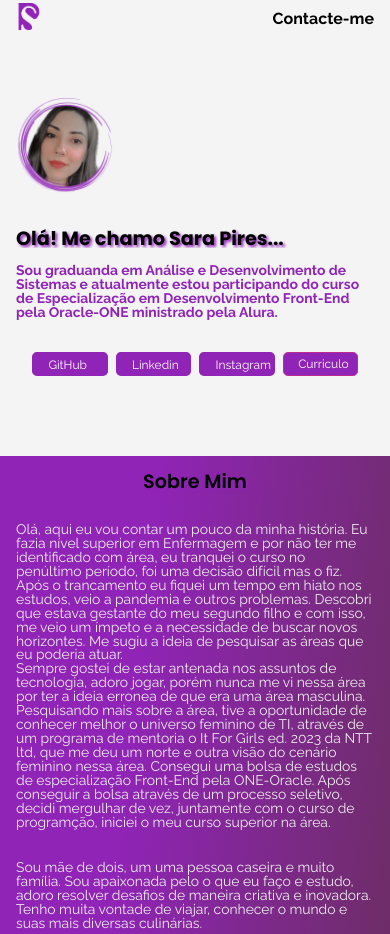
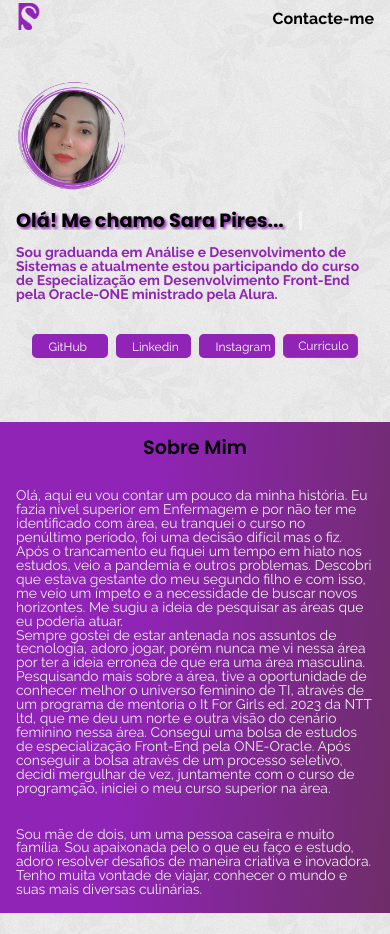
Before and after one commit to SarahLuthien/portfolio-profissional-sarapires, a plain HTML site: page index.html in a window 390 px wide. Shown: the top 934 px of the page. Drawn offline with Linux system fonts and the light colour scheme.

Commit message:
background

```diff
--- a/styles/academic.css
+++ b/styles/academic.css
@@ -31,19 +31,21 @@
 
 .academic__courses__box_um{
     background-color: #9024b6;
+    background-image: url(/assets/batthern.png);
     color: #ffff;
     border-radius: 20px;
     box-shadow: 10px 10px 15px black;
     width: 22rem;
     padding: 2rem;
     gap: 0.5rem;
-    opacity: 0.9;
+    opacity: 1;
 
 }
 
 
 .academic__courses__box_dois{
     border-radius: 20px;
+    background-image: url(/assets/batthern.png);
     background-color: rgb(199, 197, 197);
     box-shadow: 10px 10px 15px black;
     width: 22rem;
--- a/styles/header.css
+++ b/styles/header.css
@@ -5,6 +5,7 @@
     align-items: center;
     position: fixed;
     top: 0;
+    background-image: url(/assets/xv.png);
     background-color: #f4f4f4;
     width: 100%;
     padding: 0.2rem 1rem;
--- a/styles/main.css
+++ b/styles/main.css
@@ -30,6 +30,7 @@
     line-height: 1;
     color: var(--cor-secundaria);
     overflow-x: hidden;
+    background-image: url(/assets/xv.png);
 }
 
 main{
--- a/styles/presentation.css
+++ b/styles/presentation.css
@@ -281,14 +281,13 @@
         flex-direction: column;
         justify-content: space-around;
         flex-wrap: wrap;
-        padding: 4rem 1rem;
+        padding: 3rem 1rem;
         margin: 0;
     }
 
     .foto_perfil{
-        height: 7.12rem;
+        height: 7rem;
         margin-top: 2rem;
-        padding: 0 0 1rem;
     }
 
     .container_texto{
```
Also changed, not shown: assets/batthern.png (added), assets/rectangle.png (deleted), assets/rectangle_white.png (deleted), assets/xv.png (added).
